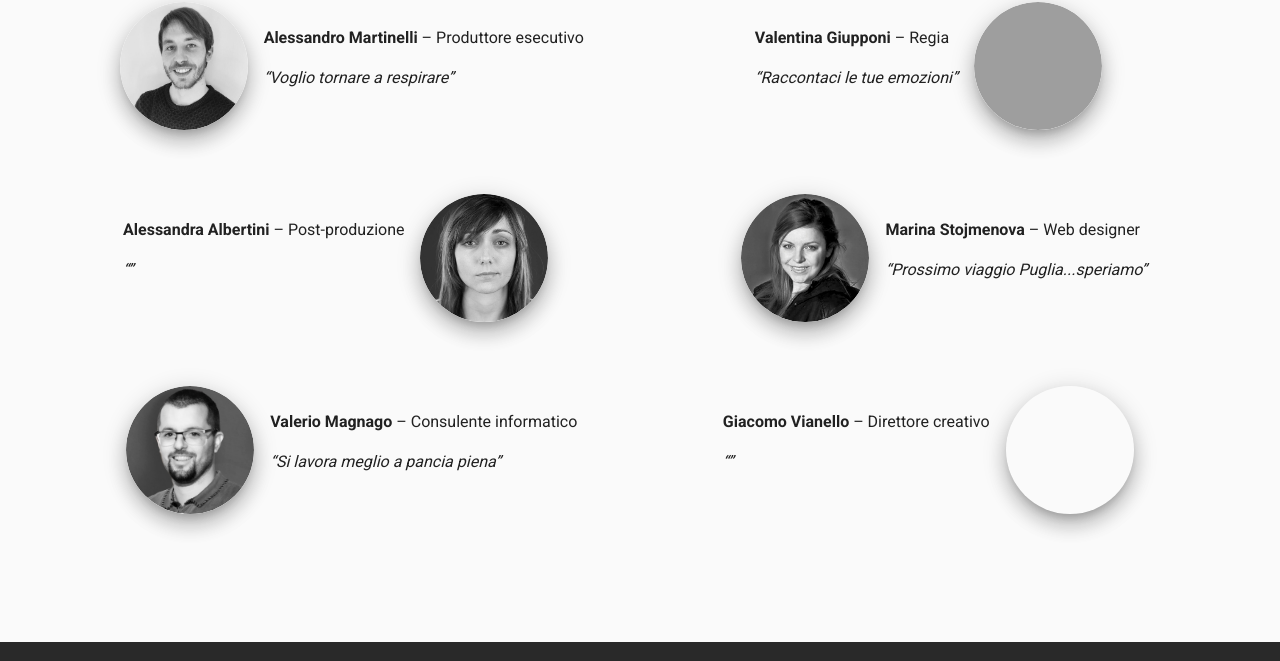
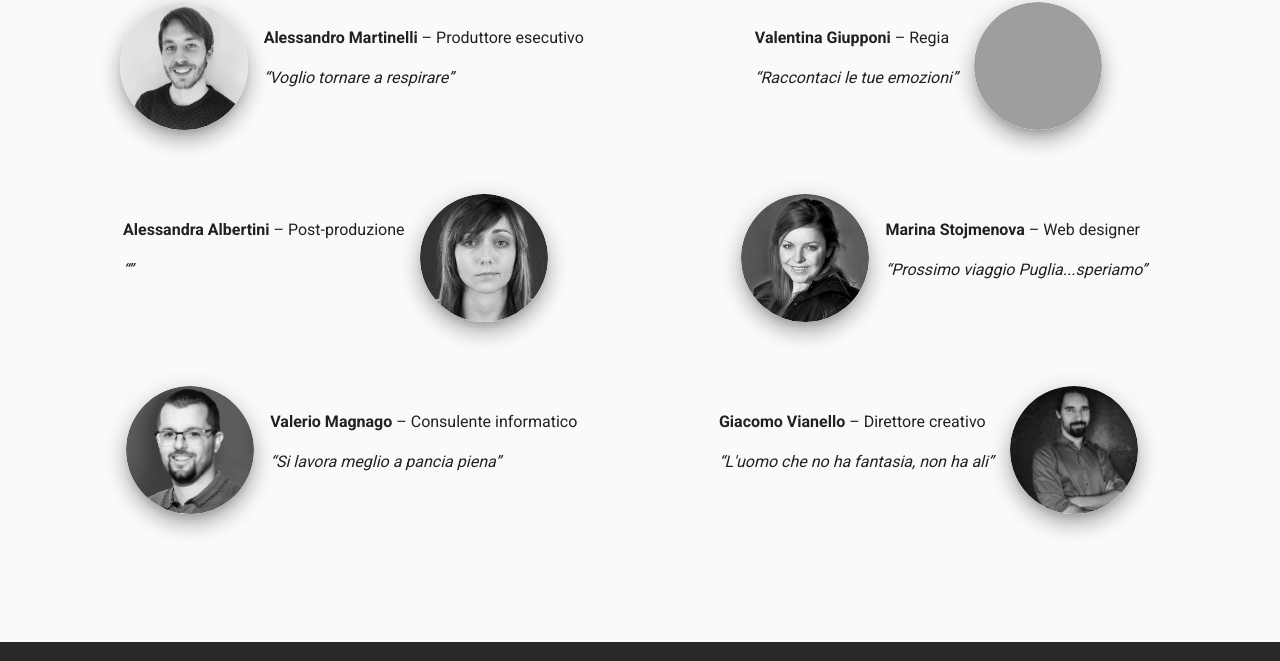
Before and after one commit to MarinaSto/PandeMy, a plain HTML site: page index.html in a window 1280 px wide. Shown: the part 2483-3144 px from the top of the page. Drawn offline with nearby package versions, Linux system fonts and the light colour scheme; grey boxes are pictures that could not be loaded.

Commit message:
Add Giacomo picture

```diff
--- a/index.html
+++ b/index.html
@@ -289,8 +289,8 @@
                             id: 5,
                             name: "Giacomo Vianello",
                             role: "Direttore creativo",
-                            message: "",
-                            image: "",
+                            message: "L'uomo che no ha fantasia, non ha ali",
+                            image: "images/giacomo.jpeg",
                             aos: "fade-left",
                             is_left: false
                         },
```
Also changed, not shown: images/giacomo.jpeg (added).
